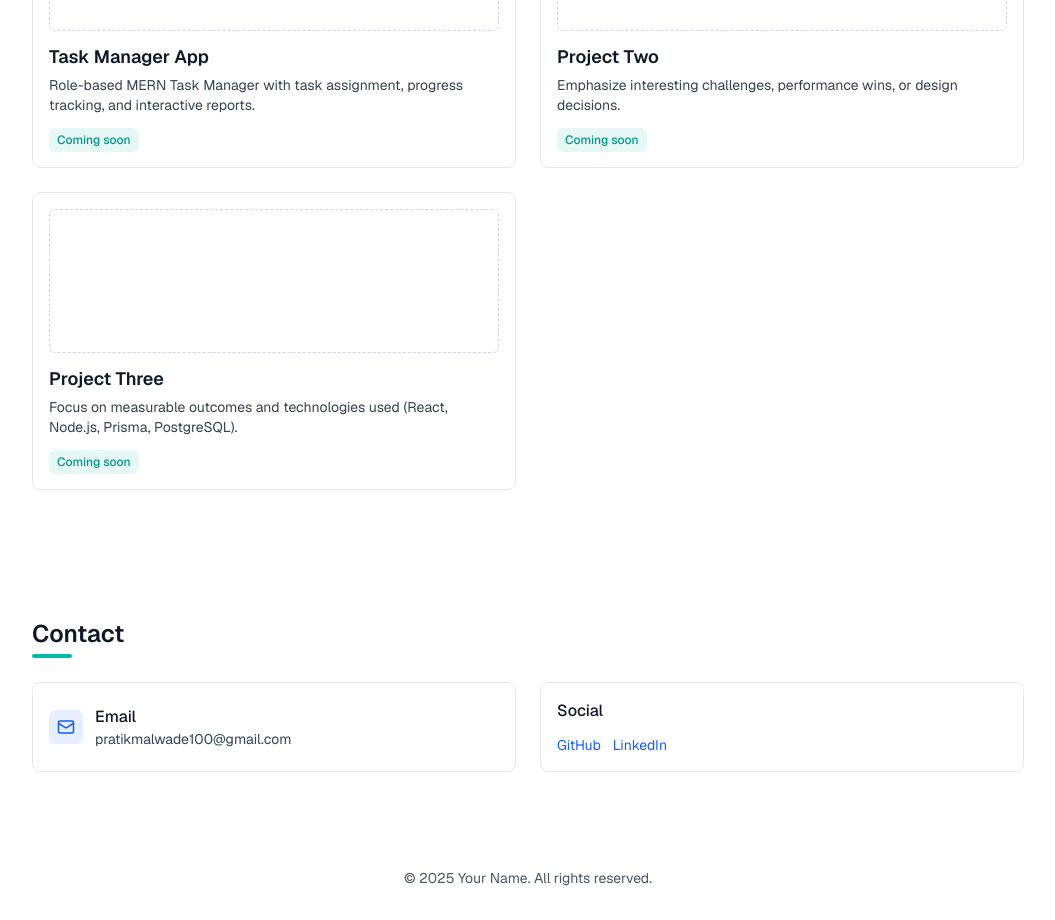
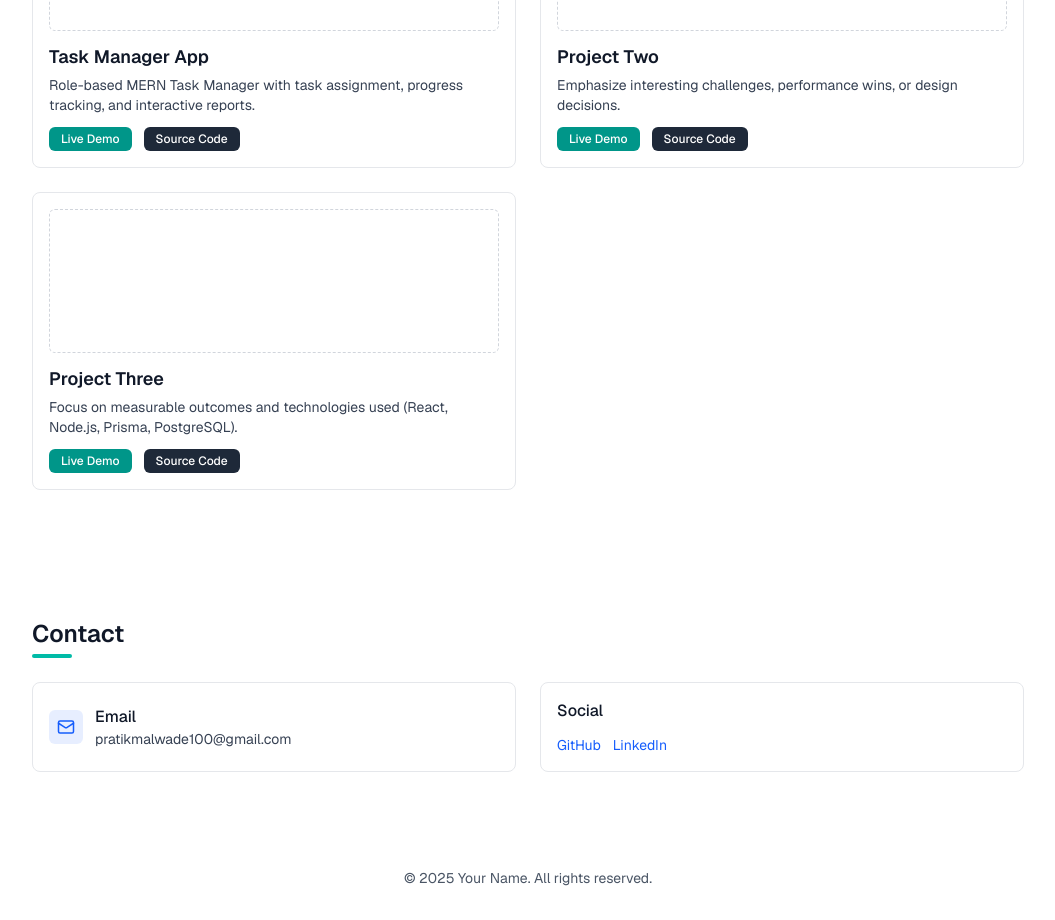
Before and after one commit to Pratik11571/Portfolio, a Next.js app: page / in a window 1280 px wide. Shown: the part 1560-2480 px from the top of the page, without its empty margins (112-1167 px from the left). Built offline with nearby package versions, Linux system fonts and the light colour scheme.

Commit message:
add project1

```diff
--- a/components/projects.tsx
+++ b/components/projects.tsx
@@ -6,13 +6,36 @@ type ProjectCardProps = {
 function ProjectCard({ title, description }: ProjectCardProps) {
   return (
     <article className="flex flex-col rounded-lg border border-gray-200 p-4">
-      <div className="mb-3 h-36 w-full rounded-md border border-dashed border-gray-300 bg-white" aria-hidden />
+      <div
+        className="mb-3 h-36 w-full rounded-md border border-dashed border-gray-300 bg-white"
+        aria-hidden
+      />
       <h3 className="text-lg font-semibold text-gray-900">{title}</h3>
       <p className="mt-1 text-sm text-gray-700">{description}</p>
-      <div className="mt-3">
-        <span className="rounded-md bg-teal-500/10 px-2 py-1 text-xs font-medium text-teal-600">Coming soon</span>
+
+      <div className="mt-3 flex gap-3">
+        {/* Live Demo Link */}
+        <a
+          href="https://task-manager-roan-eight-84.vercel.app/"
+          target="_blank"
+          rel="noopener noreferrer"
+          className="rounded-md bg-teal-600 px-3 py-1 text-xs font-medium text-white hover:bg-teal-700"
+        >
+          Live Demo
+        </a>
+
+        {/* Source Code Link */}
+        <a
+          href="https://github.com/Pratik11571/Task-Manager"
+          target="_blank"
+          rel="noopener noreferrer"
+          className="rounded-md bg-gray-800 px-3 py-1 text-xs font-medium text-white hover:bg-gray-900"
+        >
+          Source Code
+        </a>
       </div>
     </article>
+
   )
 }
 
--- a/components/sections/projects.tsx
+++ b/components/sections/projects.tsx
@@ -6,11 +6,33 @@ type ProjectCardProps = {
 function ProjectCard({ title, description }: ProjectCardProps) {
   return (
     <article className="flex flex-col rounded-lg border border-gray-200 p-4">
-      <div className="mb-3 h-36 w-full rounded-md border border-dashed border-gray-300 bg-white" aria-hidden />
+      <div
+        className="mb-3 h-36 w-full rounded-md border border-dashed border-gray-300 bg-white"
+        aria-hidden
+      />
       <h3 className="text-lg font-semibold text-gray-900">{title}</h3>
       <p className="mt-1 text-sm text-gray-700">{description}</p>
-      <div className="mt-3">
-        <span className="rounded-md bg-teal-500/10 px-2 py-1 text-xs font-medium text-teal-600">Coming soon</span>
+
+      <div className="mt-3 flex gap-3">
+        {/* Live Demo Link */}
+        <a
+          href="https://task-manager-roan-eight-84.vercel.app/"
+          target="_blank"
+          rel="noopener noreferrer"
+          className="rounded-md bg-teal-600 px-3 py-1 text-xs font-medium text-white hover:bg-teal-700"
+        >
+          Live Demo
+        </a>
+
+        {/* Source Code Link */}
+        <a
+          href="https://github.com/Pratik11571/Task-Manager"
+          target="_blank"
+          rel="noopener noreferrer"
+          className="rounded-md bg-gray-800 px-3 py-1 text-xs font-medium text-white hover:bg-gray-900"
+        >
+          Source Code
+        </a>
       </div>
     </article>
   )
```
